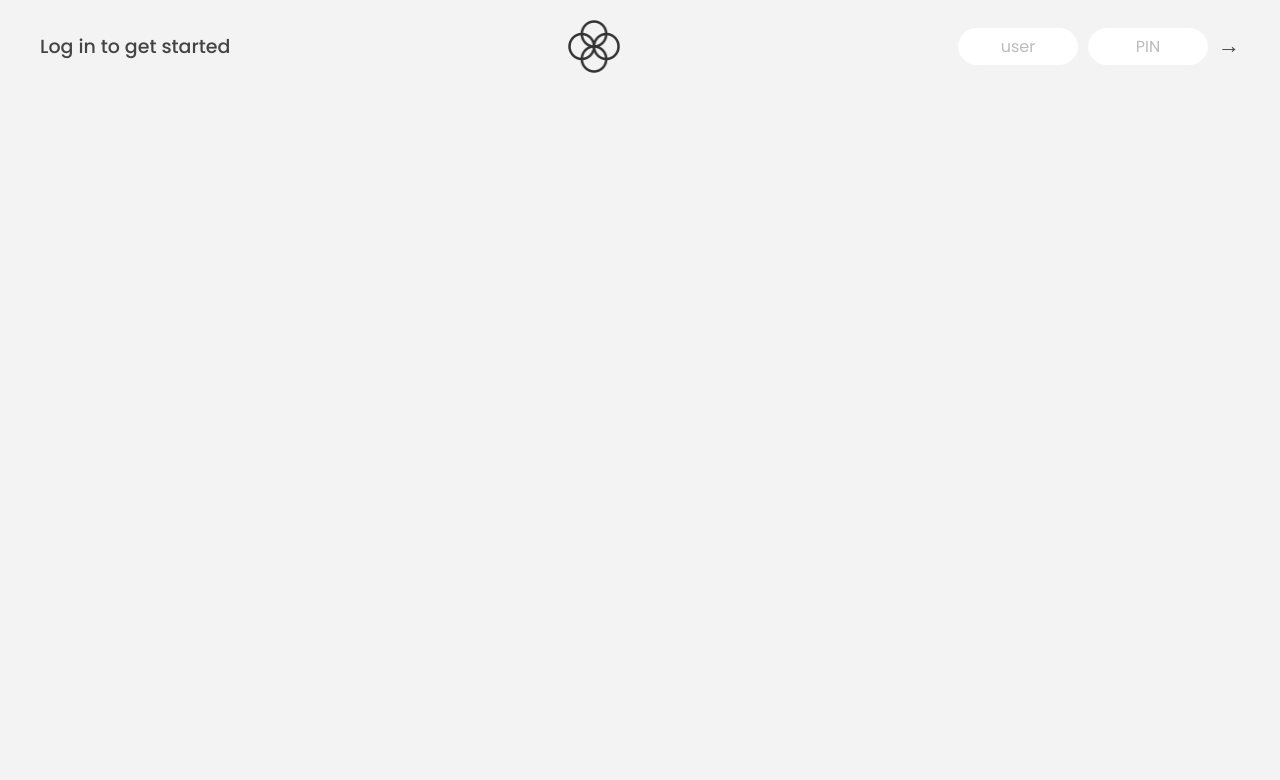
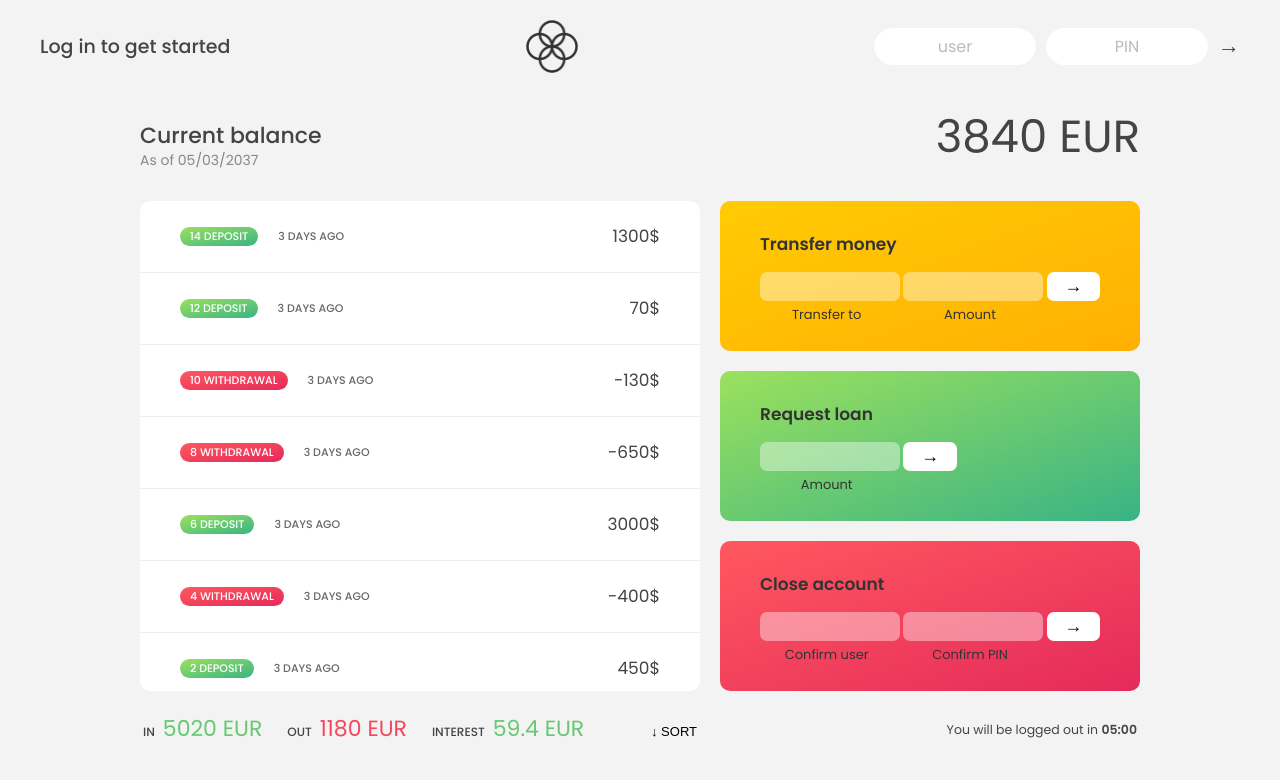
Before and after one commit to GoktayIncekara/Bank-App, a plain HTML site: page index.html in a window 1280 px wide. Drawn offline with Linux system fonts and the light colour scheme.

Commit message:
Display features

```diff
--- a/script.js
+++ b/script.js
@@ -62,6 +62,59 @@ const currencies = new Map([
   ["GBP", "Pound sterling"],
 ]);
 
-const displayMovements = function (movements) {};
+const displayMovements = function (movements) {
+  containerMovements.innerHTML = "";
+  movements.forEach(function (mov, i) {
+    const operation = mov > 0 ? "deposit" : "withdrawal";
+    const html = `
+    <div class="movements__row">
+      <div class="movements__type movements__type--${operation}">${
+      i + i
+    } ${operation} </div>
+      <div class="movements__date">3 days ago</div>
+      <div class="movements__value">${mov}$</div>
+    </div>`;
 
+    containerMovements.insertAdjacentHTML("afterbegin", html);
+  });
+};
+
+const calcDisplayBalance = function (movements) {
+  const balance = movements.reduce((acc, cur) => acc + cur);
+  labelBalance.textContent = `${balance} EUR`;
+};
+
+const calcDisplaySummary = function (movements) {
+  const income = movements
+    .filter((mov) => mov > 0)
+    .reduce((acc, cur) => acc + cur);
+  const outcome = movements
+    .filter((mov) => mov < 0)
+    .reduce((acc, cur) => acc + cur);
+  const interest = movements
+    .filter((mov) => mov > 0)
+    .map((deposit) => (deposit * 1.2) / 100)
+    .filter((int) => int >= 1)
+    .reduce((acc, int) => acc + int);
+
+  labelSumIn.textContent = `${income} EUR`;
+  labelSumOut.textContent = `${Math.abs(outcome)} EUR`;
+  labelSumInterest.textContent = `${interest} EUR`;
+};
+
+//summary__value--in
+
+const createUsernames = function (accs) {
+  accs.forEach(function (acc) {
+    acc.username = acc.owner
+      .toLowerCase()
+      .split(" ")
+      .map((name) => name[0])
+      .join("");
+  });
+};
+
+createUsernames(accounts);
 displayMovements(account1.movements);
+calcDisplayBalance(account1.movements);
+calcDisplaySummary(account1.movements);
--- a/style.css
+++ b/style.css
@@ -1,7 +1,6 @@
 * {
   margin: 0;
   padding: 0;
-  box-sizing: inherit;
 }
 
 html {
@@ -38,7 +37,6 @@ nav {
 }
 
 .login__input {
-  border: none;
   padding: 0.5rem 2rem;
   font-size: 1.6rem;
   font-family: inherit;
@@ -81,14 +79,14 @@ nav {
 .app {
   position: relative;
   max-width: 100rem;
-  margin: 4rem auto;
+  margin: 3rem auto;
   display: grid;
   grid-template-columns: 4fr 3fr;
   grid-template-rows: auto repeat(3, 15rem) auto;
   gap: 2rem;
 
   /* This creates the fade in/out animation */
-  opacity: 0;
+  /*opacity: 0;*/
   transition: all 1s;
 }
 
@@ -97,7 +95,7 @@ nav {
   display: flex;
   align-items: flex-end;
   justify-content: space-between;
-  margin-bottom: 2rem;
+  margin-bottom: 1rem;
 }
 
 .balance__label {
@@ -121,7 +119,7 @@ nav {
   grid-row: 2 / span 3;
   background-color: #fff;
   border-radius: 1rem;
-  overflow: scroll;
+  overflow: auto;
 }
 
 .movements__row {
@@ -167,7 +165,7 @@ nav {
   display: flex;
   align-items: baseline;
   padding: 0 0.3rem;
-  margin-top: 1rem;
+  margin-top: 0.1rem;
 }
 
 .summary__label {
@@ -243,7 +241,7 @@ h2 {
 /* End exceptions */
 
 .form__input {
-  width: 100%;
+  width: 90%;
   border: none;
   background-color: rgba(255, 255, 255, 0.4);
   font-family: inherit;
@@ -281,7 +279,7 @@ h2 {
 
 .logout-timer {
   padding: 0 0.3rem;
-  margin-top: 1.9rem;
+  margin-top: 1rem;
   text-align: right;
   font-size: 1.25rem;
 }
```
